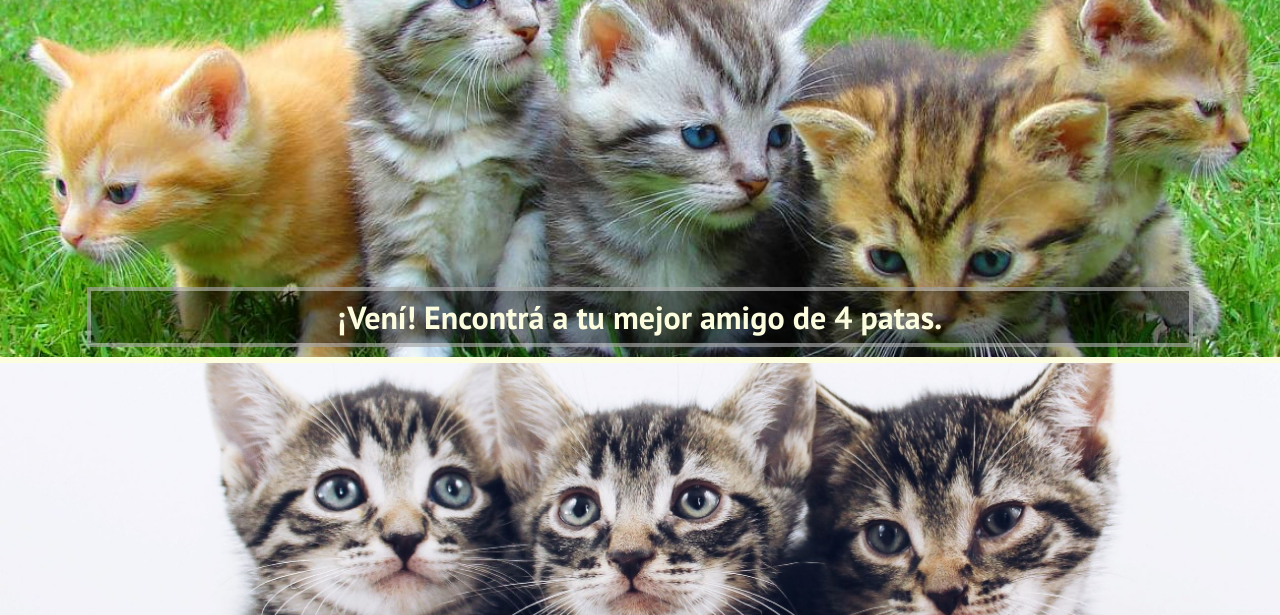
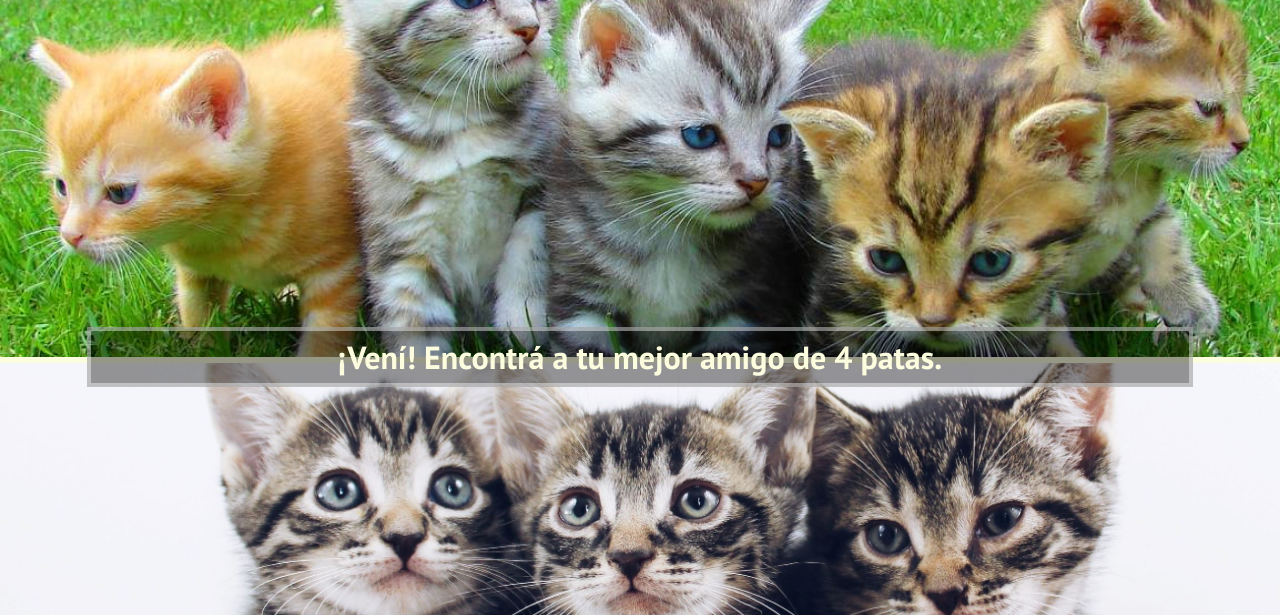
Before and after one commit to BrendaBermudez/ProyectoFrontEndPotreroDigital, a plain HTML site: page index.html in a window 1280 px wide. Shown: the part 83-698 px from the top of the page. Drawn offline with Linux system fonts and the light colour scheme; a web font is replaced by a local one.

Commit message:
Update main.css

```diff
--- a/css/main.css
+++ b/css/main.css
@@ -183,7 +183,7 @@ body{
     font-size: 1rem;
     border: 0.3rem solid #ffffff6b;
     position: fixed; /* Stay fixed */
-    top: 50%;
+    top: 55%;
     left: 50%;
     transform: translate(-50%, -50%);
     z-index: 2;
```
